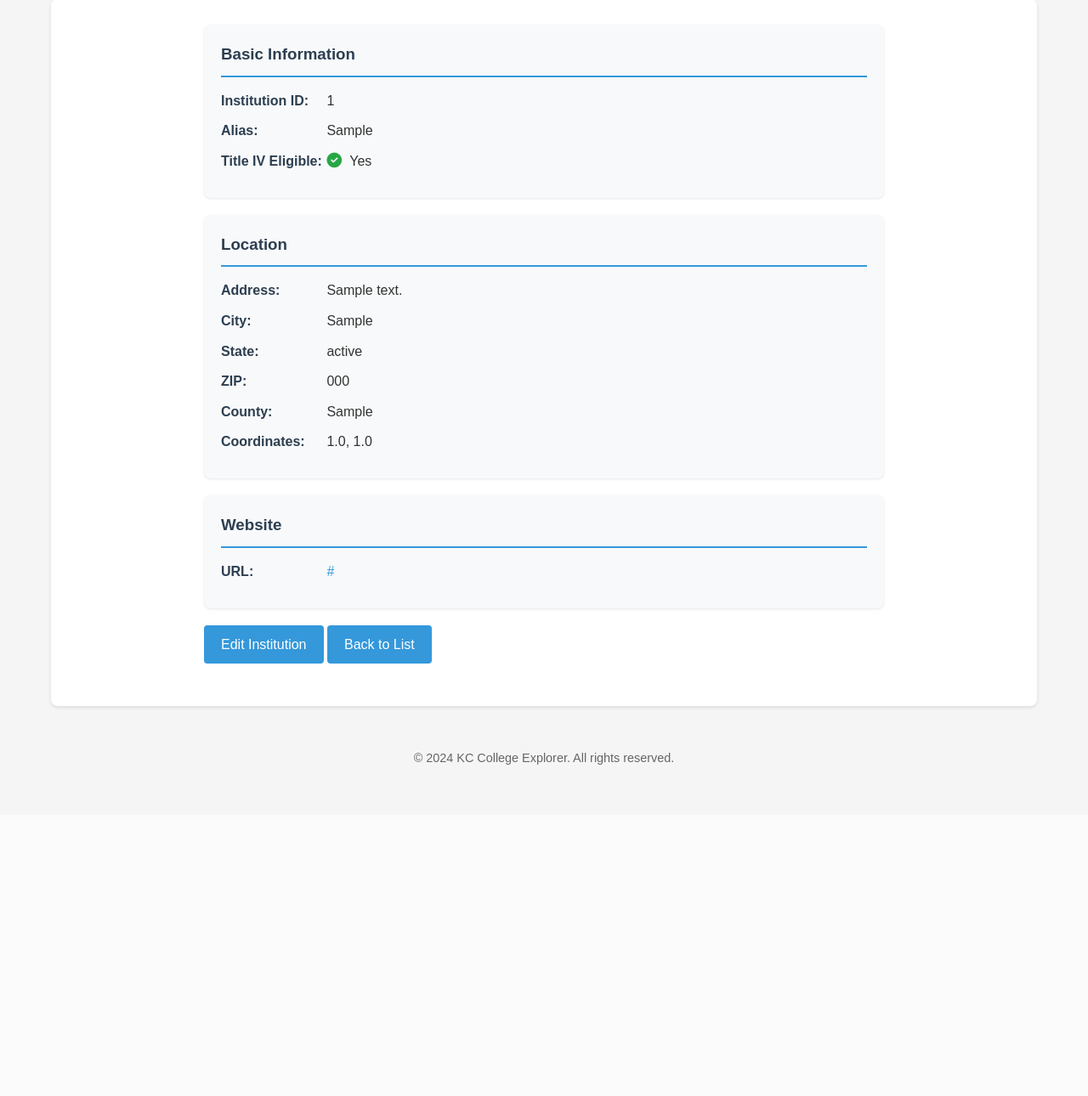
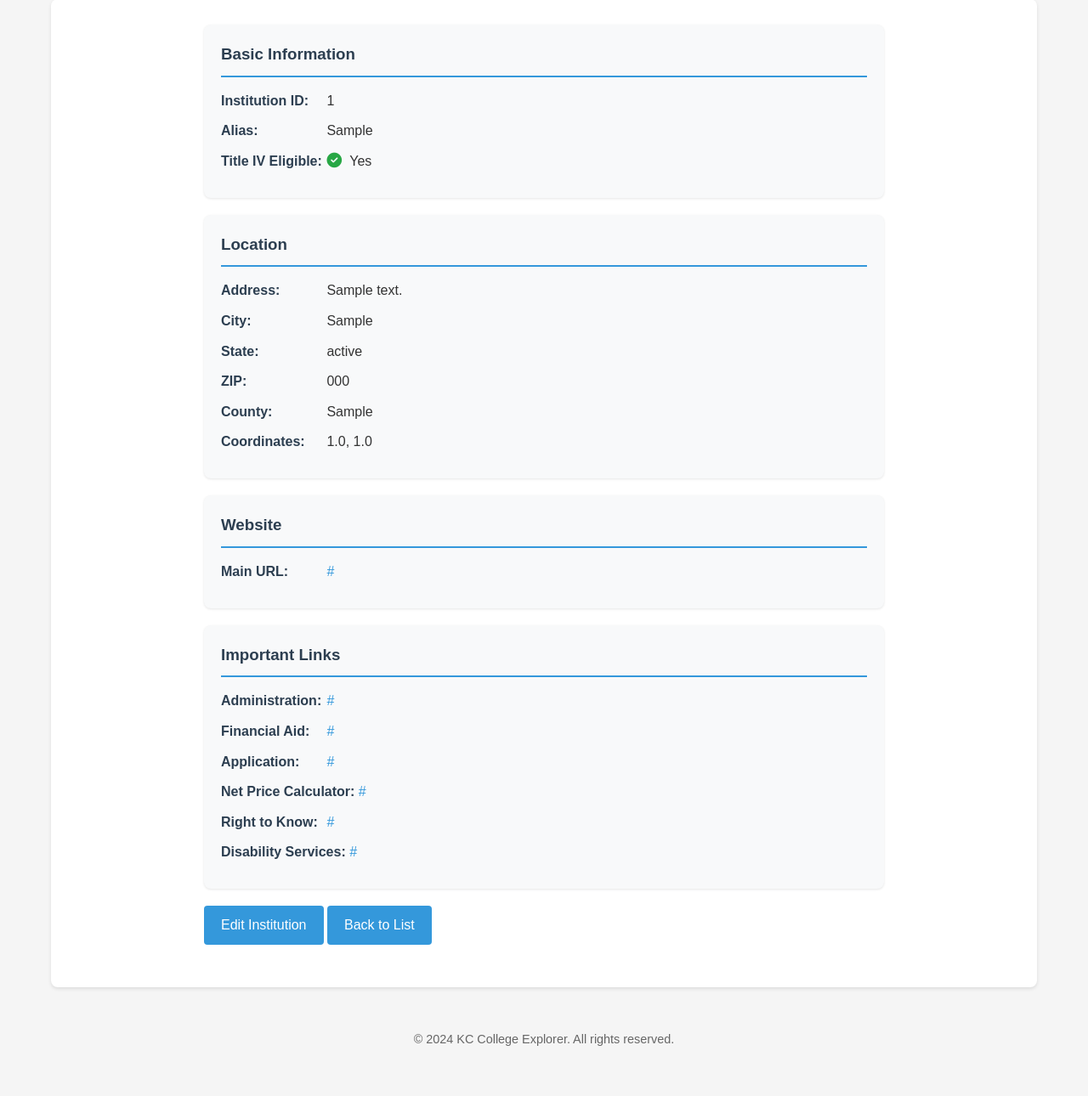
Before and after one commit to admiralorbiter/kc_college_advisor, a Flask app: page /institutions/view/1 in a window 1280 px wide. Shown: the part 203-1493 px from the top of the page at 85% size. Before the commit the page ends 1103 px from the top, so only its background shows below. Run offline with Flask 3, Linux system fonts and the light colour scheme; tables that the repository leaves empty hold one stand-in row (values such as "Sample post").

Commit message:
Added  url to view

```diff
--- a/models.py
+++ b/models.py
@@ -15,3 +15,9 @@ class Institution(db.Model):
     longitude = db.Column(db.Float, nullable=False)
     latitude = db.Column(db.Float, nullable=False)
     title_iv_eligible = db.Column(db.Boolean, nullable=True)
+    admin_url = db.Column(db.String(100), nullable=True)
+    financial_aid_url = db.Column(db.String(100), nullable=True)
+    application_url = db.Column(db.String(100), nullable=True)
+    net_price_calculator_url = db.Column(db.String(100), nullable=True)
+    right_to_know_url = db.Column(db.String(100), nullable=True)
+    disability_services_url = db.Column(db.String(100), nullable=True)
--- a/routes.py
+++ b/routes.py
@@ -192,7 +192,13 @@ def import_institutions():
                         'COUNTYNM': 'county',
                         'LONGITUD': 'longitude',
                         'LATITUDE': 'latitude',
-                        'OPEFLAG': 'title_iv_eligible'
+                        'OPEFLAG': 'title_iv_eligible',
+                        'ADMINURL': 'admin_url',
+                        'FAIDURL': 'financial_aid_url',
+                        'APPLURL': 'application_url',
+                        'NPRICURL': 'net_price_calculator_url',
+                        'ATHURL': 'right_to_know_url',
+                        'DISAURL': 'disability_services_url'
                     }
 
                     # Rename columns according to our mapping
@@ -225,7 +231,13 @@ def import_institutions():
                                 county=row['county'],
                                 longitude=float(row['longitude']),
                                 latitude=float(row['latitude']),
-                                title_iv_eligible=row['title_iv_eligible']
+                                title_iv_eligible=row['title_iv_eligible'],
+                                admin_url=row['admin_url'],
+                                financial_aid_url=row['financial_aid_url'],
+                                application_url=row['application_url'],
+                                net_price_calculator_url=row['net_price_calculator_url'],
+                                right_to_know_url=row['right_to_know_url'],
+                                disability_services_url=row['disability_services_url']
                             )
                             db.session.add(institution)
                             success_count += 1
--- a/templates/institutions/view_institution.html
+++ b/templates/institutions/view_institution.html
@@ -37,9 +37,55 @@
 
         <div class="detail-group">
             <h3>Website</h3>
-            <p><strong>URL:</strong>
+            <p><strong>Main URL:</strong>
                 {% if institution.web_url %}
                     <a href="{{ institution.web_url }}" target="_blank">{{ institution.web_url }}</a>
+                {% else %}
+                    N/A
+                {% endif %}
+            </p>
+        </div>
+
+        <div class="detail-group">
+            <h3>Important Links</h3>
+            <p><strong>Administration:</strong>
+                {% if institution.admin_url %}
+                    <a href="{{ institution.admin_url }}" target="_blank">{{ institution.admin_url }}</a>
+                {% else %}
+                    N/A
+                {% endif %}
+            </p>
+            <p><strong>Financial Aid:</strong>
+                {% if institution.financial_aid_url %}
+                    <a href="{{ institution.financial_aid_url }}" target="_blank">{{ institution.financial_aid_url }}</a>
+                {% else %}
+                    N/A
+                {% endif %}
+            </p>
+            <p><strong>Application:</strong>
+                {% if institution.application_url %}
+                    <a href="{{ institution.application_url }}" target="_blank">{{ institution.application_url }}</a>
+                {% else %}
+                    N/A
+                {% endif %}
+            </p>
+            <p><strong>Net Price Calculator:</strong>
+                {% if institution.net_price_calculator_url %}
+                    <a href="{{ institution.net_price_calculator_url }}" target="_blank">{{ institution.net_price_calculator_url }}</a>
+                {% else %}
+                    N/A
+                {% endif %}
+            </p>
+            <p><strong>Right to Know:</strong>
+                {% if institution.right_to_know_url %}
+                    <a href="{{ institution.right_to_know_url }}" target="_blank">{{ institution.right_to_know_url }}</a>
+                {% else %}
+                    N/A
+                {% endif %}
+            </p>
+            <p><strong>Disability Services:</strong>
+                {% if institution.disability_services_url %}
+                    <a href="{{ institution.disability_services_url }}" target="_blank">{{ institution.disability_services_url }}</a>
                 {% else %}
                     N/A
                 {% endif %}
```
